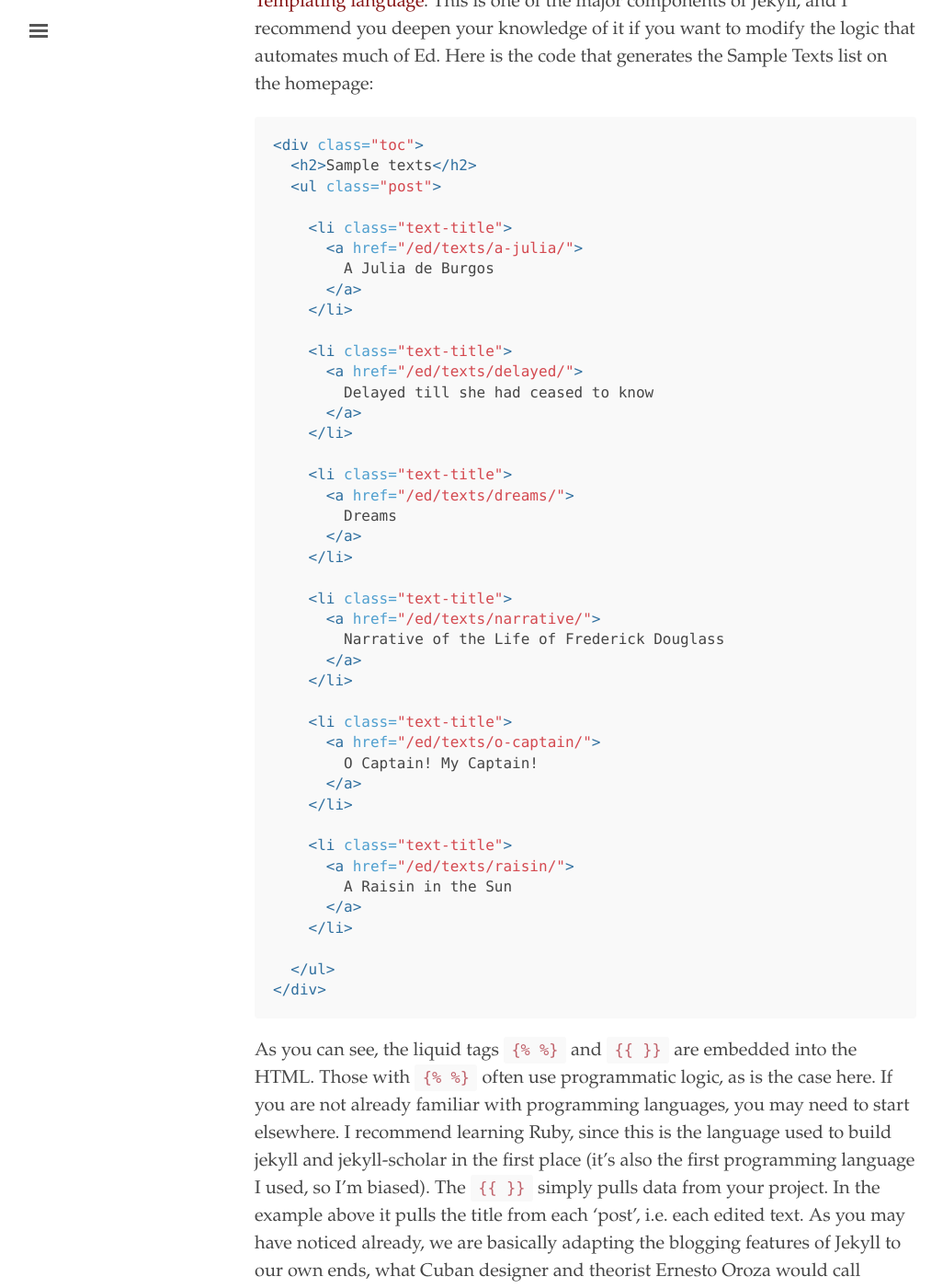
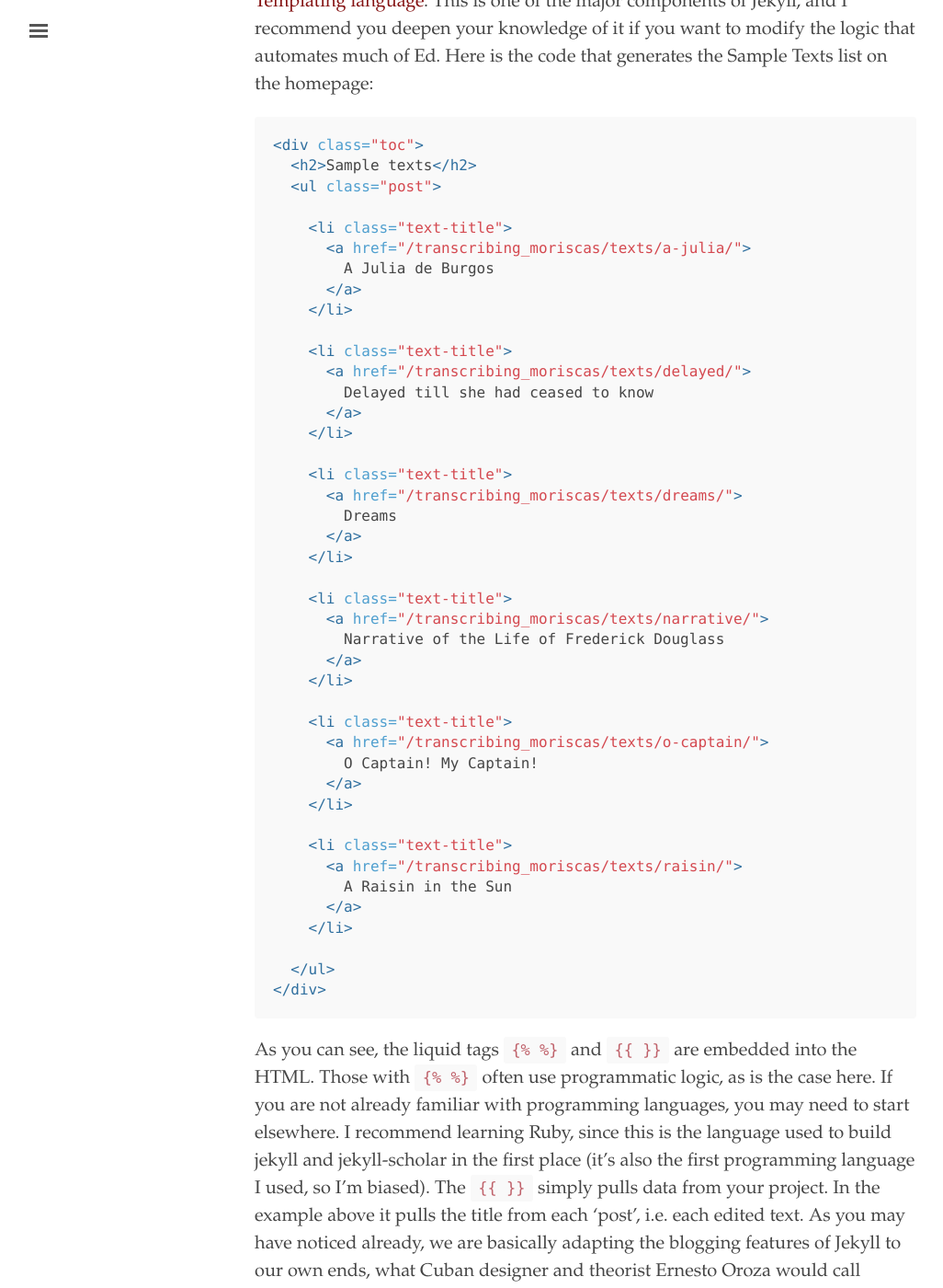
Before and after one commit to digbmc/moriscos-daimel, a Jekyll site: the page built from documentation.md, in a window 1280 px wide and 1400 px high, scrolled down 17712 px. Shown: the whole window at 92% size, without its empty margins (3-1029 px from the left). Built offline with Jekyll 4.4.1, drawn with Linux system fonts in a browser that asks for light colours; some of the changed text lies outside the part shown.

Commit message:
baseurl test.

```diff
--- a/_config.yml
+++ b/_config.yml
@@ -5,7 +5,7 @@ title:               Transcribing Moriscas on Trial
 tagline:             'Subtitle'
 description:         '"Transcribing Moriscas on Trial" has multi-year ambitions to create digital tools and publish OERs that advance teaching and scholarship on the morisco experience while equipping undergraduates with the paleographic skills and digital competencies to engage rigorously with these important documents.'
 url:                 'http://minicomp.github.io'
-baseurl:             '/ed'
+baseurl:             '/transcribing_moriscas'
 
 # About/contact
 author:
```
